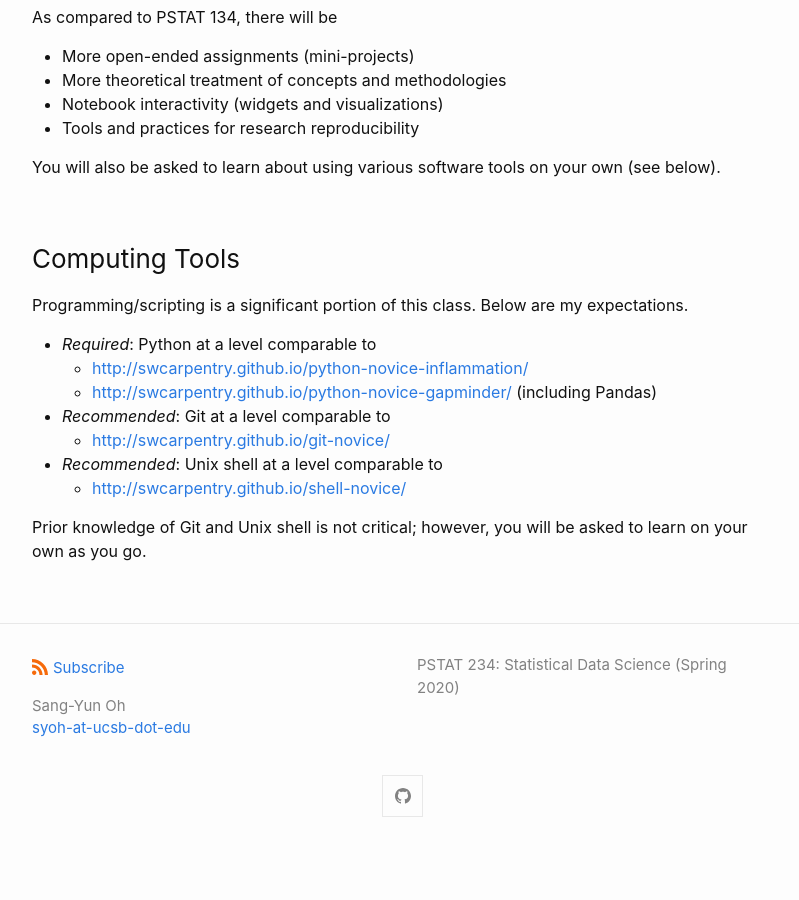
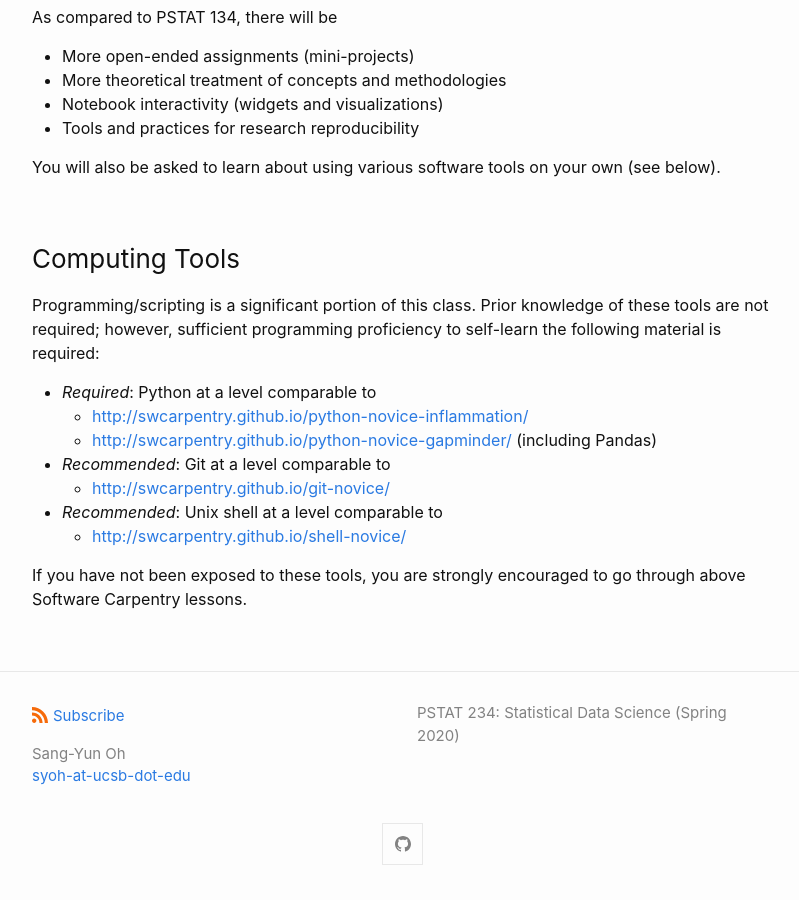
Before and after one commit to essentialols/Spring2020, a Jekyll site: the page built from docs/course-information.md, in a window 1280 px wide and 900 px high, scrolled down 774 px. Shown: the whole window, without its empty margins (238-1037 px from the left). Built offline with Jekyll 4.4.1, drawn with Linux system fonts in a browser that asks for light colours; before the commit the page ends 1626 px from its top, so only the background shows below that.

Commit message:
update computing part

```diff
--- a/docs/course-information.md
+++ b/docs/course-information.md
@@ -34,7 +34,7 @@
 
 ### Computing Tools
 
-Programming/scripting is a significant portion of this class. Below are my expectations.
+Programming/scripting is a significant portion of this class. Prior knowledge of these tools are not required; however, sufficient programming proficiency to self-learn the following material is required:
 
 * _Required_: Python at a level comparable to
     * [http://swcarpentry.github.io/python-novice-inflammation/](http://swcarpentry.github.io/python-novice-inflammation/)
@@ -46,4 +46,4 @@
 * _Recommended_: Unix shell at a level comparable to
     * [http://swcarpentry.github.io/shell-novice/](http://swcarpentry.github.io/shell-novice/)
 
-Prior knowledge of Git and Unix shell is not critical; however, you will be asked to learn on your own as you go.
+If you have not been exposed to these tools, you are strongly encouraged to go through above Software Carpentry lessons.
```
